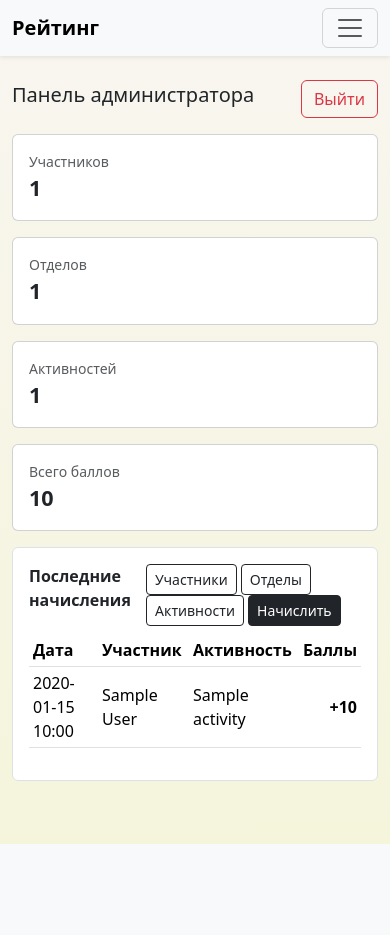
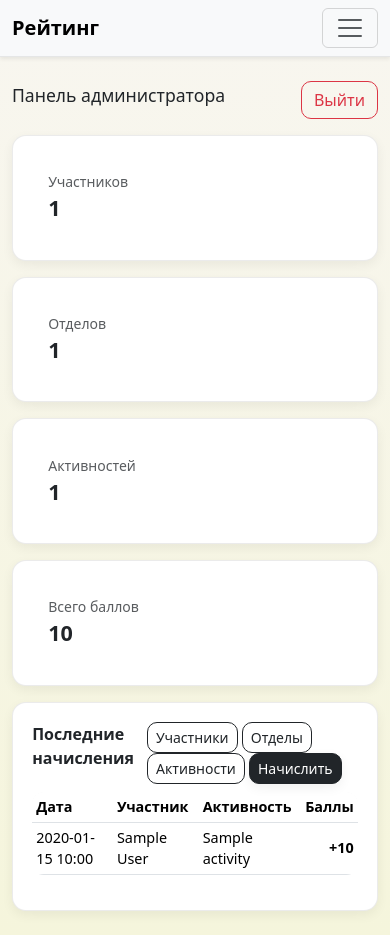
Before and after one commit to dmitriii501/rating, a Flask app: page /admin/ in a window 390 px wide. Before the commit the page ends 844 px from the top, so only its background shows below. Run offline with Flask 3, Linux system fonts and the light colour scheme; a user stored in the database is signed in; tables that the repository leaves empty hold one stand-in row (values such as "Sample post").

Commit message:
Update style.css
Обновлен визуальный стиль проекта: Переработан style.css(скругления, мягкие тени, обновленные карточки, таблицы, кнопки)
Так же улучшена адаптивность под 16:9 и 9:16

Updated the visual style of the project: Redesigned style.css (rounding, soft shadows, updated cards, tables, and buttons)
 Also improved adaptability for 16:9 and 9:16

Работу выполнил: Филиппов Евгений из группы 330 ИСиП

```diff
--- a/app/static/style.css
+++ b/app/static/style.css
@@ -2,20 +2,93 @@
     --beige-1: #f8f6f0;
     --beige-2: #f5f5dc;
     --beige-3: #e8e6e1;
+
+    --radius-card: 14px;
+    --radius-table: 12px;
+
+    --shadow-soft: 0 4px 12px rgba(0, 0, 0, 0.06);
+    --shadow-hover: 0 6px 18px rgba(0, 0, 0, 0.09);
 }
+
+/* Фон */
 .bg-beige {
     background: linear-gradient(180deg, var(--beige-1), var(--beige-2));
     min-height: 100vh;
 }
+
+/* Карточки */
+.card,
+.p-4.bg-white,
+.p-3.bg-white,
+.list-group-item {
+    border-radius: var(--radius-card) !important;
+    border: 1px solid rgba(0,0,0,0.08) !important;
+    box-shadow: var(--shadow-soft);
+}
+
+/* Навбар */
+.navbar {
+    border-bottom: 1px solid rgba(0,0,0,0.08);
+}
+.navbar-brand {
+    font-weight: 700;
+}
+
+/* Ховер карточек */
 .card-link {
     text-decoration: none;
     color: inherit;
-	border: 1px solid rgba(0,0,0,.1);
+    border-radius: var(--radius-card);
+    transition: .2s;
 }
 .card-link:hover {
-	border-color: rgba(0,0,0,.2);
-	box-shadow: 0 .25rem .5rem rgba(0,0,0,.05);
+    box-shadow: var(--shadow-hover);
+    transform: translateY(-2px);
 }
-table th, table td {
+
+/* Таблицы */
+.table {
+    border-radius: var(--radius-table);
+    overflow: hidden;
+}
+
+.table thead {
+    background: #fafafa;
+}
+
+.table-hover tbody tr:hover {
+    background-color: rgba(0,0,0,0.04);
+}
+
+.table th, .table td {
     vertical-align: middle;
 }
+
+/* Формы */
+.form-control, .form-select, .btn {
+    border-radius: 10px !important;
+}
+
+/* Кнопки */
+.btn-dark {
+    border-radius: 10px !important;
+    box-shadow: var(--shadow-soft);
+}
+.btn-dark:hover {
+    box-shadow: var(--shadow-hover);
+}
+
+/* Адаптация под 9:16 */
+@media (max-width: 500px) {
+    .card,
+    .p-4.bg-white,
+    .p-3.bg-white {
+        padding: 1.2rem !important;
+    }
+    h1, h2, h3, .h4, .h5 {
+        font-size: 1.1rem !important;
+    }
+    .table {
+        font-size: 0.9rem;
+    }
+}
```
Lines whose indentation alone changed are shown as unchanged.
